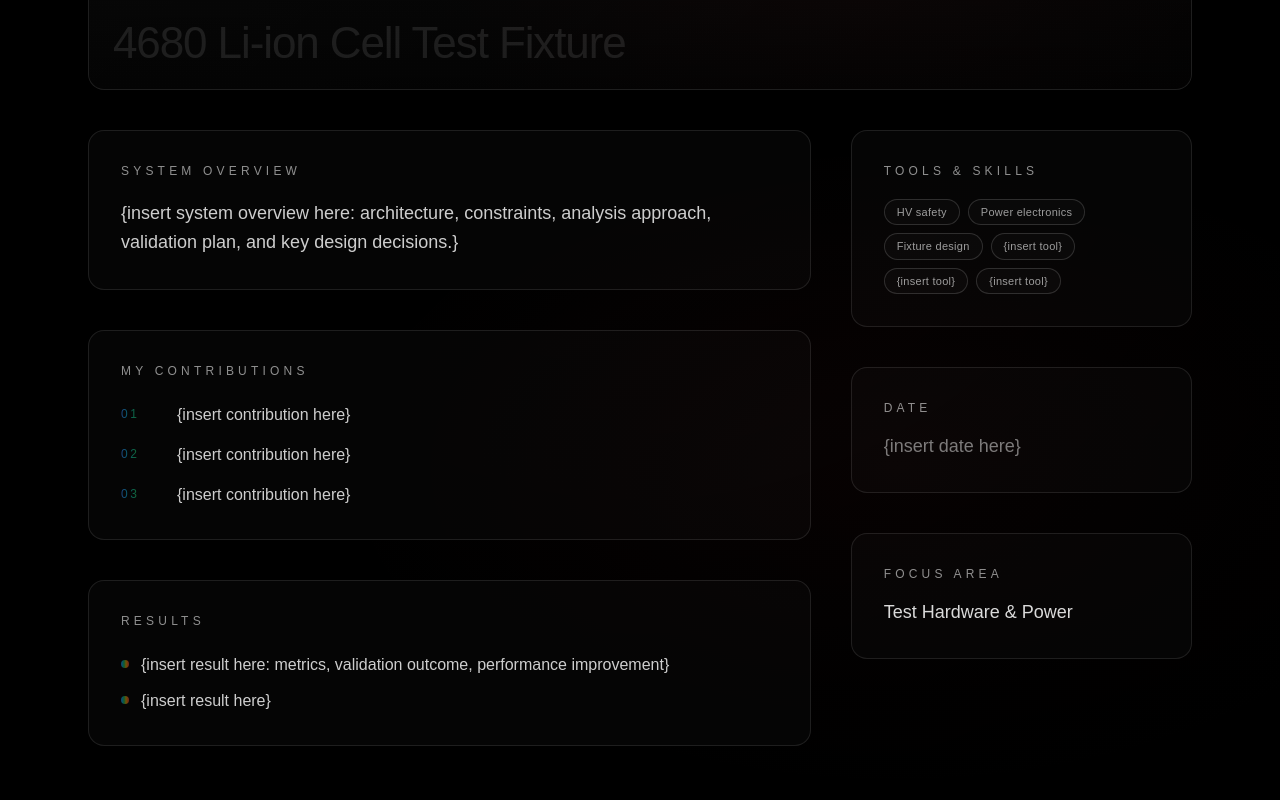
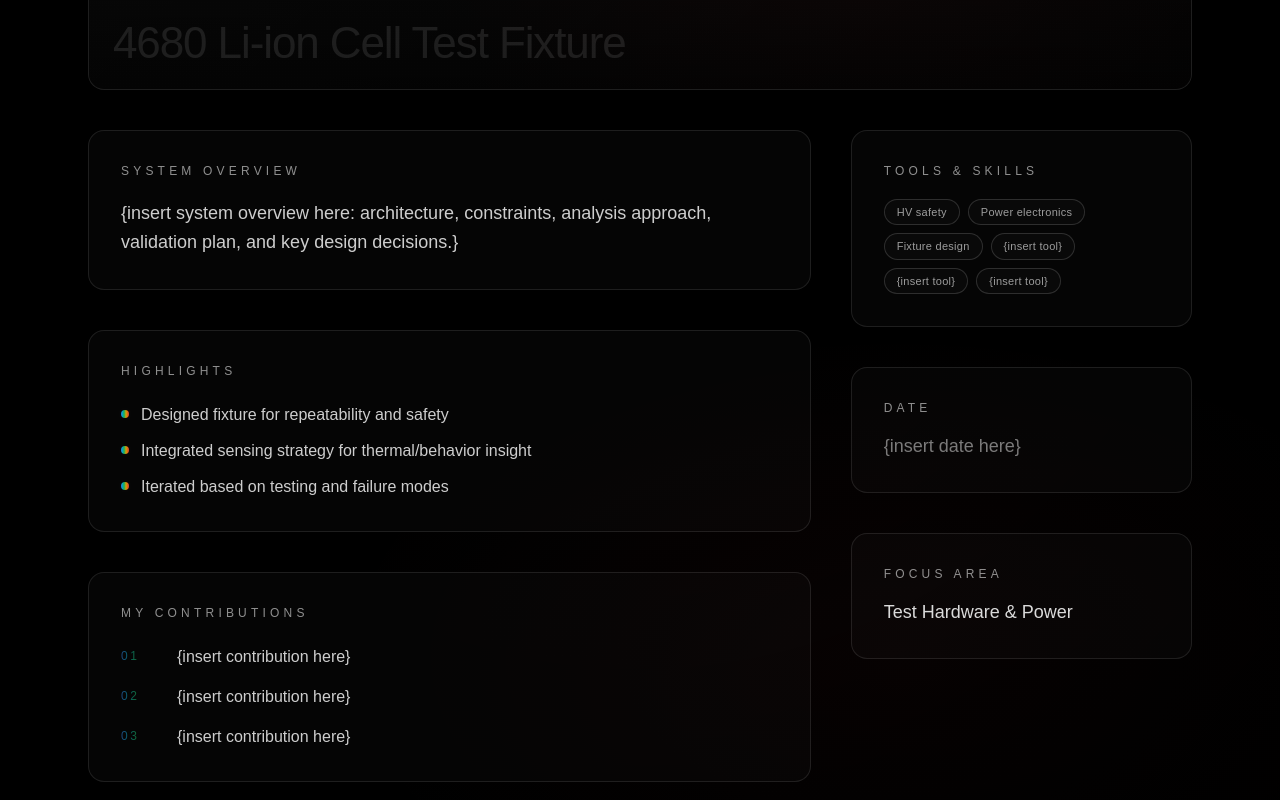
Before and after one commit to sophyamirza/sophya-portfolio, a Next.js app: page /works/4680-liion-test-fixture in a window 1280 px wide. Shown: the part 980-1780 px from the top of the page. Built offline with nearby package versions, Linux system fonts and the light colour scheme; a web font is replaced by a local one.

Commit message:
update the script

```diff
--- a/app/works/[slug]/page.tsx
+++ b/app/works/[slug]/page.tsx
@@ -65,7 +65,7 @@ export default async function ProjectPage({
     );
   }
 
-  // ✅ NEW: show section label instead of year label
+  // ✅ show section label instead of year label
   const sectionLabel =
     SECTION_LABELS[p.projectType] ?? p.projectType ?? "Engineering";
 
@@ -73,21 +73,29 @@ export default async function ProjectPage({
   const date = p.date ?? "{insert date here}";
   const focusArea = p.focusArea ?? "{insert focus area here}";
 
+  // ✅ FALLBACKS: prefer detailed fields, but use canonical overview/highlights when missing
   const systemOverview =
     p.systemOverview ??
+    p.overview ??
     "{insert system overview here: architecture, constraints, analysis approach, validation plan, and key design decisions.}";
 
   const toolsAndSkills =
     p.toolsAndSkills ?? ["{insert tool}", "{insert tool}", "{insert tool}"];
 
+  // If you haven't authored contributions yet, show highlights instead.
   const contributions =
-    p.contributions ?? [
+    p.contributions ??
+    p.highlights ??
+    [
       "{insert contribution here}",
       "{insert contribution here}",
       "{insert contribution here}",
     ];
 
-  const results = p.results ?? ["{insert result here}", "{insert result here}"];
+  // If you haven't authored results yet, fallback to highlights (better than placeholders)
+  const results =
+    p.results ??
+    (p.highlights?.length ? p.highlights : ["{insert result here}", "{insert result here}"]);
 
   return (
     <main className="min-h-screen bg-black text-white">
@@ -107,10 +115,9 @@ export default async function ProjectPage({
           ← Back to Works
         </Link>
 
-        {/* top meta row like reference */}
+        {/* top meta row */}
         <div className="mt-8 flex flex-col gap-3 md:flex-row md:items-end md:justify-between">
           <div>
-            {/* ✅ was yearLabel; now section label */}
             <div className="text-xs tracking-[0.35em] text-white/45">
               {sectionLabel}
             </div>
@@ -124,7 +131,7 @@ export default async function ProjectPage({
             </div>
           </div>
 
-          {/* status (TEAM removed) */}
+          {/* status */}
           <div className="md:text-right">
             <div className="text-[11px] tracking-[0.35em] text-white/45">
               STATUS
@@ -168,13 +175,10 @@ export default async function ProjectPage({
             <>
               <ImageCarousel images={p.gallery} alt={`${p.title} contours`} />
 
-              {/* top thermal line */}
               <div
                 className="pointer-events-none absolute left-0 right-0 top-0 h-[2px] z-30"
                 style={{ background: THERMAL_GRADIENT }}
               />
-
-              {/* subtle top fade (optional, helps readability) */}
               <div className="pointer-events-none absolute inset-0 z-10 bg-gradient-to-t from-black/10 via-transparent to-black/10" />
             </>
           ) : p.cover ? (
@@ -202,7 +206,7 @@ export default async function ProjectPage({
       {/* body */}
       <section className="relative mx-auto max-w-6xl px-6 pb-28">
         <div className="grid grid-cols-1 md:grid-cols-3 gap-10">
-          {/* LEFT: main narrative */}
+          {/* LEFT */}
           <div className="md:col-span-2">
             {/* SYSTEM OVERVIEW */}
             <div className="rounded-2xl border border-white/10 bg-white/[0.02] p-8">
@@ -213,6 +217,31 @@ export default async function ProjectPage({
                 {systemOverview}
               </p>
             </div>
+
+            {/* HIGHLIGHTS (always shows if authored) */}
+            {p.highlights?.length ? (
+              <div className="mt-10 rounded-2xl border border-white/10 bg-white/[0.02] p-8">
+                <div className="text-xs tracking-[0.35em] text-white/55">
+                  HIGHLIGHTS
+                </div>
+
+                <ul className="mt-6 space-y-3 text-white/80">
+                  {p.highlights.map((h, i) => (
+                    <li key={`${h}-${i}`} className="flex gap-3">
+                      <span
+                        className="mt-[7px] h-2 w-2 rounded-full"
+                        style={{
+                          background: THERMAL_GRADIENT,
+                          boxShadow: "0 0 16px rgba(255,255,255,0.08)",
+                          opacity: 0.9,
+                        }}
+                      />
+                      <span>{h}</span>
+                    </li>
+                  ))}
+                </ul>
+              </div>
+            ) : null}
 
             {/* MY CONTRIBUTIONS */}
             <div className="mt-10 rounded-2xl border border-white/10 bg-white/[0.02] p-8">
@@ -265,7 +294,7 @@ export default async function ProjectPage({
             </div>
           </div>
 
-          {/* RIGHT: sidebar cards */}
+          {/* RIGHT */}
           <aside className="space-y-10">
             {/* TOOLS & SKILLS */}
             <div className="rounded-2xl border border-white/10 bg-white/[0.02] p-8">
--- a/app/works/projects.ts
+++ b/app/works/projects.ts
@@ -32,6 +32,7 @@ export type Project = {
   tags: string[];
   cover?: string;
 
+  // ✅ these are your canonical narrative fields
   overview: string;
   highlights: string[];
 
@@ -122,7 +123,7 @@ export const PROJECTS: Project[] = [
     subtitle: "Air bearing test stand",
     year: "2024",
     yearLabel: "2024",
-    projectType: "Propulsion & Fluids", // ✅ was "Test Systems & Instrumentation"
+    projectType: "Propulsion & Fluids",
     tags: ["Pneumatics", "Air Bearings", "Instrumentation", "GSE design", "Testing"],
     overview:
       "Pneumatic / air-bearing GSE enabling controlled testing with instrumentation and repeatable workflows.",
@@ -191,7 +192,7 @@ export const PROJECTS: Project[] = [
     overview:
       "Performed mesh converged CFD simulations of supersonic flow over a blunt body to capture detached normal shock formation and stagnation behavior. Results were quantitatively validated against analytical normal shock relations, achieving ≤0.4% error across pressure, temperature, and density ratios. Conducted Mach sensitivity studies (M=2–3) to evaluate shock stand-off distance and subsonic region evolution.",
     highlights: [
-      "Developed converged baseline CFD solution and applied pressure-gradient-based adaptive mesh refinement to resolve detached normal shock structure",
+      "Built converging baseline CFD solution and applied pressure gradient based adaptive mesh refinement to resolve detached normal shock structure",
       "Validated CFD pressure, temperature, and density ratios against analytical normal shock equations with ≤0.4% discrepancy",
       "Extracted symmetry-line flow properties to identify shock location and quantify stagnation pressure recovery",
       "Performed Mach sweep (2.0–3.0) to analyze shock stand-off distance, sonic line contraction, and subsonic region behavior",
@@ -231,22 +232,42 @@ export const PROJECTS: Project[] = [
     projectType: "Test Systems & Instrumentation",
     tags: ["Vacuum Hardware", "Cryogenic Instrumentation", "GSE Design", "Testing"],
     overview:
-    "Designed and fabricated a liquid helium dunk probe enabling 4-point TES resistance measurements at 4.2 K. Integrated with Lakeshore metrology and BlueFors Cryostat systems to validate electrical shorts in superconducting samples.",
+      "Designed and fabricated a liquid helium dunk probe enabling 4-point TES resistance measurements at 4.2 K. Integrated with Lakeshore metrology and BlueFors Cryostat systems to validate electrical shorts in superconducting samples.",
     highlights: [
       "Reduced test turnaround time by >70% compared to full cryostat cooldowns",
-    "Measured six TES samples (BT10‑01, Q4B–Q6B, SOLF‑2B‑27/34) with µΩ–kΩ resolution (<1% uncertainty)",
-    "Confirmed niobium short in BT10‑01 and characterized cryogenic shorts below 10 mΩ",
-    "Improved probe sensitivity and documentation for next‑generation hardware iteration"
+      "Measured six TES samples (BT10-01, Q4B–Q6B, SOLF-2B-27/34) with µΩ–kΩ resolution (<1% uncertainty)",
+      "Confirmed niobium short in BT10-01 and characterized cryogenic shorts below 10 mΩ",
+      "Improved probe sensitivity and documentation for next-generation hardware iteration",
     ],
     status: "BUILT, TESTED, VALIDATED",
     date: "2024",
     focusArea: "Cryogenic Instrumentation",
     team: "Sophya Mirza",
-    systemOverview: PH.systemOverview,
-    toolsAndSkills: ["Vacuum hardware", "Cryogenic testing", "GSE design"],
-    contributions: PH.contributions,
-    results: PH.results,
+
+    // ✅ Make the rendered fields real (even without fallbacks)
+    systemOverview:
+      "Designed and fabricated a liquid helium dunk probe enabling 4-point TES resistance measurements at 4.2 K. Integrated with Lakeshore metrology and BlueFors Cryostat systems to validate electrical shorts in superconducting samples.",
+    toolsAndSkills: [
+      "Vacuum hardware",
+      "Cryogenic testing (LHe 4.2K)",
+      "4-point resistance measurements",
+      "Lakeshore metrology",
+      "BlueFors Cryostat integration",
+      "Test documentation",
+    ],
+    contributions: [
+      "Designed and fabricated the dunk probe mechanical stack for repeatable immersion testing at 4.2K.",
+      "Integrated Lakeshore workflow for 4-point TES resistance measurements across µΩ–kΩ.",
+      "Executed measurement campaign across six TES samples and validated suspected shorts.",
+      "Iterated probe setup to improve sensitivity, repeatability, and documentation handoff.",
+    ],
+    results: [
+      "Reduced test turnaround time by >70% vs full cryostat cooldown cycles.",
+      "Measured six TES samples with <1% uncertainty; resolved cryogenic shorts below 10 mΩ.",
+      "Confirmed niobium short in BT10-01 and characterized short behavior across additional samples.",
+    ],
   },
+
   {
     slug: "bluefors-dr1-cryostat",
     title: "BlueFors DR1 Cryostat",
@@ -280,14 +301,13 @@ export const PROJECTS: Project[] = [
     results: PH.results,
   },
 
-  // ✅ MOVED: 4680 fixture under Test Fixtures, Cryogenics & Instrumentation
   {
     slug: "4680-liion-test-fixture",
     title: "4680 Li-ion Cell Test Fixture",
     subtitle: "Battery cell charging and discharging",
     year: "2021",
     yearLabel: "2021–2023",
-    projectType: "Test Systems & Instrumentation", // ✅ was "Power & Energy Systems"
+    projectType: "Test Systems & Instrumentation",
     tags: ["High voltage", "Power electronics", "Custom fixture", "Fiber temp sensing", "Circuit design"],
     overview:
       "Battery test fixture designed for repeatable charge/discharge workflows, safe operation, and clean instrumentation.",
```
Lines whose indentation alone changed are shown as unchanged.
